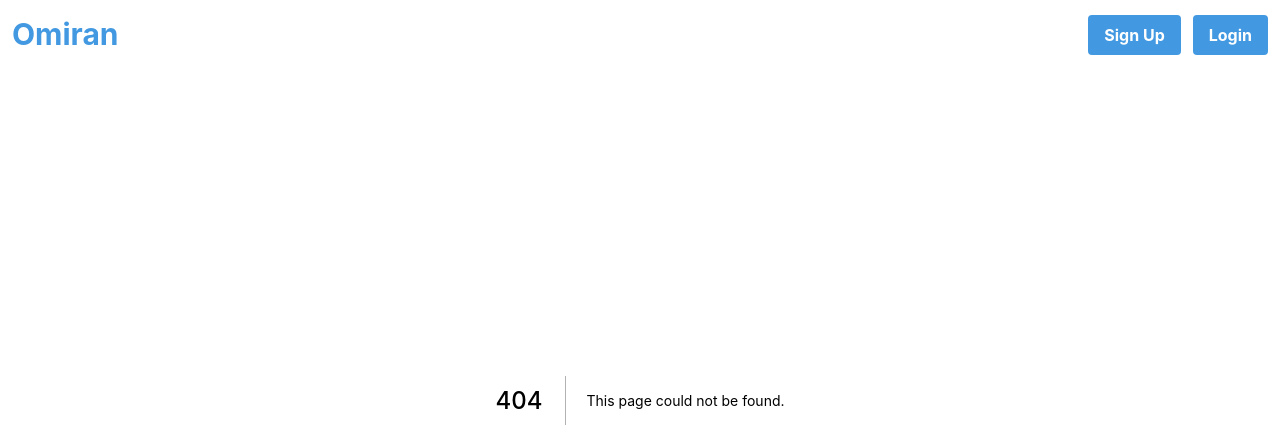
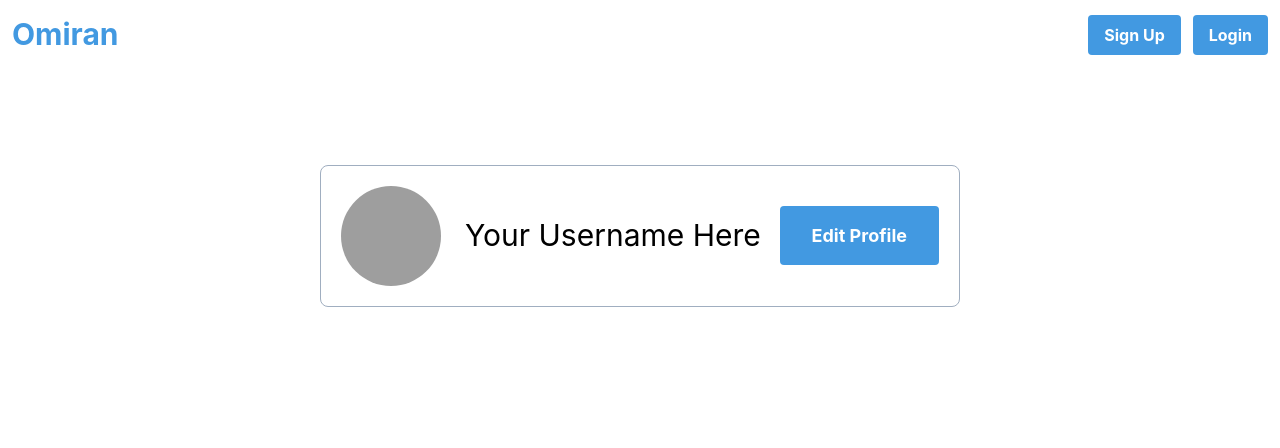
Before and after one commit to Omiran-Organization/Omiran-App, a Next.js app in the folder frontend/: page /profile in a window 1280 px wide. Before the commit this address had no page. Shown: the top 448 px of the page. Built offline with nearby package versions, Linux system fonts and the light colour scheme; grey boxes are pictures that could not be loaded; a web font is replaced by a local one.

Commit message:
mock up profile page

```diff
--- a/frontend/src/components/nav/index.tsx
+++ b/frontend/src/components/nav/index.tsx
@@ -1,5 +1,6 @@
+import * as React from "react";
+
 import Link from "next/link";
-import * as React from "react";
 
 const Nav: React.FunctionComponent = () => (
   <div className="fixed flex flex-row items-center h-30 w-screen p-3">
--- /dev/null
+++ b/frontend/src/components/profile/index.tsx
@@ -0,0 +1,34 @@
+import * as React from "react";
+
+import { ProfileData } from "@/types/profile";
+
+type ProfileComponentProps = {
+  data: ProfileData;
+  isLoggedIn?: boolean;
+};
+
+const ProfileComponent: React.FunctionComponent<ProfileComponentProps> = ({
+  data,
+  isLoggedIn,
+}) => {
+  const { username, profilePicture } = data;
+
+  return (
+    <div className="flex flex-col border border-gray-500 rounded-lg w-full p-5">
+      <div className="flex flex-row items-center w-full">
+        <img
+          className="rounded-full mr-6"
+          src={profilePicture}
+          alt={username}
+          height={100}
+          width={100}
+        />
+        <h1 className="text-3xl">{username}</h1>
+        <div className="flex-grow" />
+        <button className="btn btn-blue btn-large">{isLoggedIn ? 'Edit Profile' : 'Follow'}</button>
+      </div>
+    </div>
+  );
+};
+
+export default ProfileComponent;
--- a/frontend/src/pages/_app.tsx
+++ b/frontend/src/pages/_app.tsx
@@ -1,10 +1,12 @@
 import React from "react";
+
 import { AppProps } from "next/app";
 
 import "../public/css/style.css";
 
-const Application = ({ Component, pageProps }: AppProps) => (
-  <Component {...pageProps} />
-);
+const Application = ({
+  Component,
+  pageProps,
+}: AppProps): React.ReactElement => <Component {...pageProps} />;
 
 export default Application;
--- a/frontend/src/pages/_document.jsx
+++ b/frontend/src/pages/_document.tsx
@@ -1,10 +1,11 @@
+import React from "react";
+
 import Document, { Head, Main, NextScript } from "next/document";
-import React from "react";
 
 import Nav from "@/components/nav";
 
 export default class MyDocument extends Document {
-  render() {
+  render(): React.ReactElement {
     return (
       <html lang="en">
         <Head>
--- a/frontend/src/pages/index.tsx
+++ b/frontend/src/pages/index.tsx
@@ -1,7 +1,12 @@
 import * as React from "react";
+
+import Head from "next/head";
 
 const HomePage: React.FunctionComponent = () => (
   <div className="flex flex-col justify-center items-center h-screen w-4/5 lg:w-1/2 mx-auto text-center">
+    <Head>
+      <title>Omiran</title>
+    </Head>
     <h1 className="text-blue-500 text-6xl font-bold m-3">Omiran</h1>
     <h3 className="font-normal text-3xl mb-5">
       A free and open source live stream software aimed to making streams
--- a/frontend/src/pages/login.tsx
+++ b/frontend/src/pages/login.tsx
@@ -1,13 +1,21 @@
 import * as React from "react";
+
+import Head from "next/head";
+import { useRouter } from "next/router";
 
 import PasswordInput from "@/components/input/passwordinput";
 
 const LoginPage: React.FunctionComponent = () => {
+  const router = useRouter();
+
   const [emailAddressOrUsername, setEmailAddressOrUsername] = React.useState("");
   const [password, setPassword] = React.useState("");
 
   return (
     <div className="flex flex-col items-center h-screen w-4/5 md:w-2/5 mx-auto">
+      <Head>
+        <title>Login - Omiran</title>
+      </Head>
       <div className="flex-grow-2" />
       <h1 className="text-blue-500 text-4xl font-bold leading-none">Omiran</h1>
       <h3 className="text-blue-500 text-sm mb-3">
@@ -40,7 +48,12 @@ const LoginPage: React.FunctionComponent = () => {
           id: "password-input",
         }}
       />
-      <button className="btn btn-blue self-start">Login</button>
+      <button
+        className="btn btn-blue self-start"
+        onClick={(): Promise<boolean> => router.push("/profile")}
+      >
+        Login
+      </button>
       <div className="flex-grow-3" />
     </div>
   );
--- /dev/null
+++ b/frontend/src/pages/profile/[username].tsx
@@ -0,0 +1,29 @@
+import * as React from "react";
+
+import Head from "next/head";
+import { useRouter } from "next/router";
+
+import ProfileComponent from "@/components/profile";
+
+const ProfilePage: React.FunctionComponent = () => {
+  const router = useRouter();
+  const { username } = router.query;
+
+  return (
+    <div className="flex flex-col justify-center items-center h-screen w-4/5 lg:w-1/2 mx-auto text-center">
+      <Head>
+        <title>{username} - Omiran</title>
+      </Head>
+      <div className="flex-grow" />
+      <ProfileComponent
+        data={{
+          username: username as string,
+          profilePicture: "https://picsum.photos/100",
+        }}
+      />
+      <div className="flex-grow-3" />
+    </div>
+  );
+};
+
+export default ProfilePage;
--- /dev/null
+++ b/frontend/src/pages/profile/index.tsx
@@ -0,0 +1,28 @@
+import * as React from "react";
+
+import Head from "next/head";
+
+import ProfileComponent from "@/components/profile";
+
+const MyProfilePage: React.FunctionComponent = () => {
+  const username = "Your Username Here";
+
+  return (
+    <div className="flex flex-col justify-center items-center h-screen w-4/5 lg:w-1/2 mx-auto text-center">
+      <Head>
+        <title>{username} - Omiran</title>
+      </Head>
+      <div className="flex-grow" />
+      <ProfileComponent
+        data={{
+          username: username as string,
+          profilePicture: "https://picsum.photos/100",
+        }}
+        isLoggedIn={true}
+      />
+      <div className="flex-grow-3" />
+    </div>
+  );
+};
+
+export default MyProfilePage;
--- a/frontend/src/pages/signup.tsx
+++ b/frontend/src/pages/signup.tsx
@@ -1,4 +1,7 @@
 import * as React from "react";
+
+import Head from "next/head";
+
 import PasswordInput from "@/components/input/passwordinput";
 
 const emailAddressRegex = /^[a-zA-Z0-9_.+-]+@[a-zA-Z0-9-]+\.[a-zA-Z0-9-.]+$/;
@@ -25,6 +28,9 @@ const SignupPage: React.FunctionComponent = () => {
 
   return (
     <div className="flex flex-col items-center h-screen w-4/5 md:w-2/5 mx-auto">
+      <Head>
+        <title>Signup - Omiran</title>
+      </Head>
       <div className="flex-grow-2" />
       <h1 className="text-blue-500 text-4xl font-bold leading-none">Omiran</h1>
       <h3 className="text-blue-500 text-sm mb-2">
@@ -89,7 +95,9 @@ const SignupPage: React.FunctionComponent = () => {
         >
           Signup
         </button>
-        <span className="text-red-500">{ !arePasswordsMatching ? "Passwords do not match." : "" }</span>
+        <span className="text-red-500">
+          {!arePasswordsMatching ? "Passwords do not match." : ""}
+        </span>
       </div>
       <div className="flex-grow-3" />
     </div>
--- a/frontend/src/public/css/style.css
+++ b/frontend/src/public/css/style.css
@@ -17,7 +17,11 @@
 }
 
 .btn-disabled {
-  @apply bg-gray-300 text-white;
+  @apply bg-gray-300 text-white cursor-default;
+}
+
+.btn-large {
+  @apply py-4 px-8 text-lg;
 }
 
 .input {
--- /dev/null
+++ b/frontend/src/types/profile.d.ts
@@ -0,0 +1,4 @@
+export interface ProfileData {
+  username: string;
+  profilePicture: string;
+}
--- a/frontend/tsconfig.json
+++ b/frontend/tsconfig.json
@@ -5,6 +5,9 @@
     "paths": {
       "@/components/*": [
         "components/*"
+      ],
+      "@/types/*": [
+        "types/*"
       ]
     },
     "jsx": "preserve",
```
